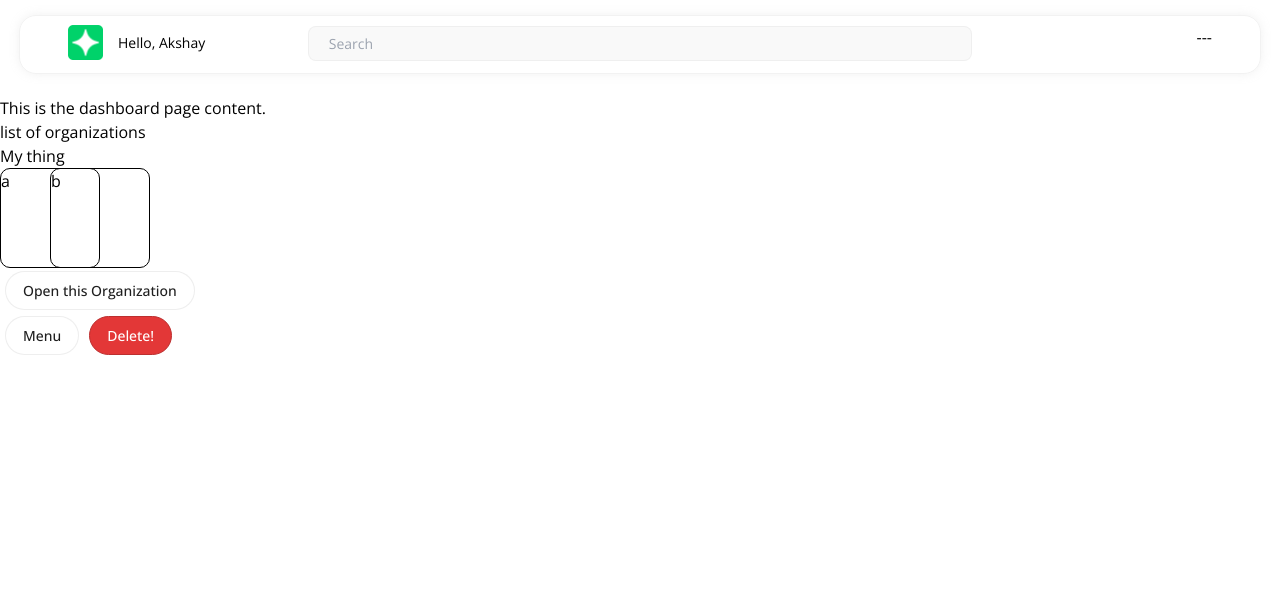
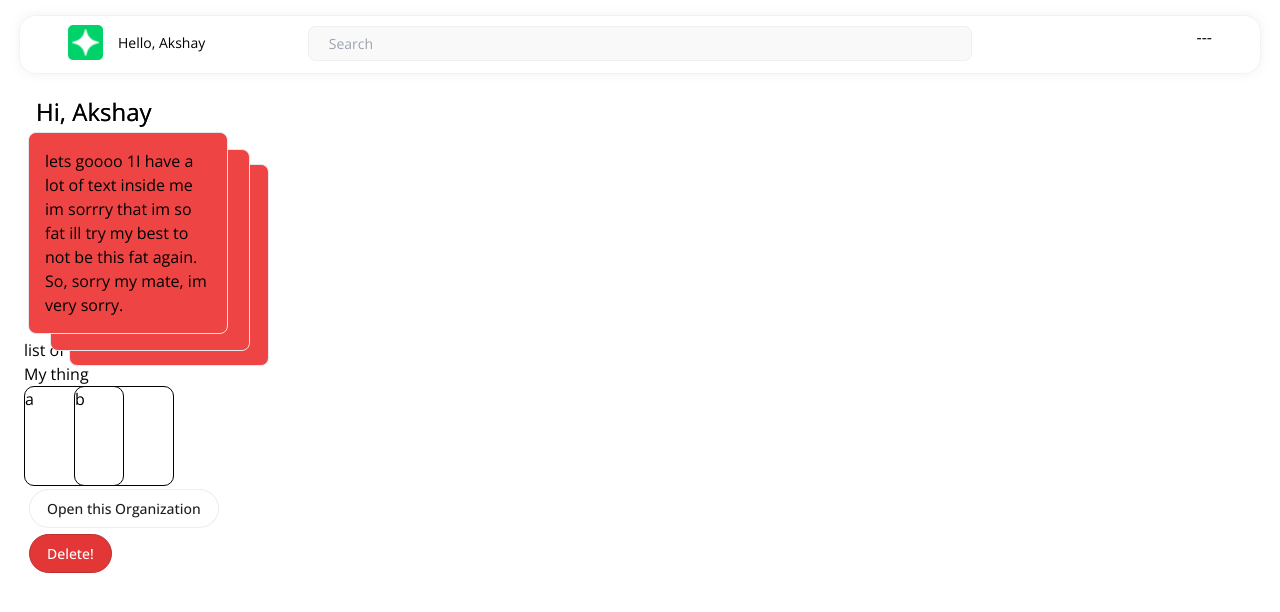
Before and after one commit to akshaykadambatt/hobbies, a Next.js app: page /dashboard in a window 1280 px wide. Shown: the top 612 px of the page. Built offline with nearby package versions, Linux system fonts and the light colour scheme; no server answers.

Commit message:
feat: Frmer motion set up for dashboard-organization complete

```diff
--- a/app/dashboard/[organizationId]/page.tsx
+++ b/app/dashboard/[organizationId]/page.tsx
@@ -6,6 +6,7 @@ import { useSession } from "next-auth/react";
 import Link from "next/link";
 import "@/app/globals.css";
 import { AnimatePresence, motion } from "framer-motion";
+import PageCard from "@/components/PageCard";
 const Dashboard: React.FC = () => {
   const [selectedId, setSelectedId] = useState<number>(0);
   const items = [
@@ -16,26 +17,28 @@ const Dashboard: React.FC = () => {
     { id: 5, title: "title 5", subtitle: "subtitle 5" },
   ];
   return (
-    <div className="page">
-      This is the organization content. list all pages here pages open as modals
-      <motion.div layoutId="i3">
-      <motion.h1 layoutId="33" className="text-2xl m-9">My thing</motion.h1>
-      <motion.div layoutId="333i" style={{borderRadius:"10px",height:"100px",width:"100px",border:"1.5px solid #000",margin:"10px 20px", display:"inline-block"}}>a</motion.div>
-      <motion.div layoutId="333ii" style={{borderRadius:"10px",height:"100px",width:"100px",border:"1.5px solid #000",margin:"10px 20px", display:"inline-block"}}>b</motion.div>
-
-      <motion.div layoutId="i3i">
-        <Link href="/dashboard" className="button">
-        Go Back
-      </Link>
-      </motion.div>
-
-      </motion.div>
-      {items.map((item) => (
+    <div className="page container organization">
+      <div className="heading mt-0">First Organization</div>
+      <div className="page-list">
+      <PageCard favouredSize="card" layoutId="item-1" stacked>lets goooo 1</PageCard>
+      <PageCard favouredSize="card" layoutId="item-2" stacked>lets goooo 2</PageCard>
+      <PageCard favouredSize="card" layoutId="item-3" stacked>lets goooo 3</PageCard>
+      <PageCard favouredSize="card">lets goooo</PageCard>
+      <PageCard favouredSize="card">lets goooo</PageCard>
+      <PageCard favouredSize="card">lets goooo</PageCard>
+      </div>
+      <div>
+        <div>
+          <Link href="/dashboard" className="button">
+            Go Back
+          </Link>
+        </div>
+      </div>
+      {/* {items.map((item) => (
         <motion.div
           layoutId={`${item.id}`}
           onClick={() => setSelectedId(item.id)}
         >
-
           <motion.h5>{item.subtitle}</motion.h5>
           <motion.h2>{item.title}</motion.h2>
         </motion.div>
@@ -51,8 +54,7 @@ const Dashboard: React.FC = () => {
             </motion.button>
           </motion.div>
         )}
-      </AnimatePresence>
-
+      </AnimatePresence> */}
     </div>
   );
 };
--- a/app/dashboard/dashboard.css
+++ b/app/dashboard/dashboard.css
@@ -20,6 +20,7 @@
 align-items: flex-start;
   justify-content: space-between;
   position: sticky;
+  z-index: 10;
 }
 .group-one, .group-three {
   display: flex;
@@ -44,6 +45,8 @@ align-items: flex-start;
   border: 1.5px solid #cccccc00;
   transition: padding .25s cubic-bezier(0.55, 0.17, 0.18, 0.79),height .25s cubic-bezier(0.55, 0.17, 0.18, 0.79);
   overflow: hidden;
+  position: relative;
+  z-index: 10;
 }
 .search input {
   border: 1.5px solid #e8e8e894;
@@ -69,6 +72,8 @@ align-items: flex-start;
 height: 60vh;
   max-height: 80vh;
   opacity: 1;
+  position: relative;
+  z-index: 100;
 
 }
   .search-banner{
--- a/app/dashboard/page.tsx
+++ b/app/dashboard/page.tsx
@@ -1,33 +1,67 @@
-"use client"
+"use client";
 
 import React, { useEffect, useState } from "react";
-import { useSelector } from 'react-redux';
+import { useSelector } from "react-redux";
 import { useSession } from "next-auth/react";
 import Link from "next/link";
 import User from "@/components/User";
-import { useRouter } from 'next/navigation'
-import '@/app/globals.css'
+import { useRouter } from "next/navigation";
+import "@/app/globals.css";
 import { motion } from "framer-motion";
+import PageCard from "@/components/PageCard";
 
 const Dashboard: React.FC = () => {
   const router = useRouter();
   return (
-    <div className="page">
-      This is the dashboard page content.
+    <div className="page container dashboard">
+      <div className="heading mt-0">Hi, Akshay</div>
+      <Link href="/dashboard/a" shallow>
+      <div className="stacked-page-cards">
+      <PageCard favouredSize="card" layoutId="item-1" stacked={true}>lets goooo 1</PageCard>
+      <PageCard favouredSize="card" layoutId="item-2" stacked={true}>lets goooo 2</PageCard>
+      <PageCard favouredSize="card" layoutId="item-3" stacked={true}>lets goooo 3</PageCard>
+      </div>
+      </Link>
+
       <ul>
-        <li>list of organizations
-    <motion.div layoutId="i3">
-      <motion.h1 layoutId="33">My thing</motion.h1>
-      <motion.div layoutId="333i" style={{borderRadius:"10px",height:"100px",width:"100px",border:"1.5px solid #000", display:"inline-block"}}>a</motion.div>
-      <motion.div layoutId="333ii" style={{borderRadius:"10px",height:"100px",width:"100px",border:"1.5px solid #000",marginLeft:"-50px", display:"inline-block"}}>b</motion.div>
-      <motion.div layoutId="i3i">
-
-      <Link href="/dashboard/a" shallow className="button">Open this Organization</Link>
-      </motion.div>
-    </motion.div>
-      <Link href="/dashboard/a" shallow className="button">Menu</Link>
-      <Link href="/dashboard/a" shallow className="button red-button">Delete!</Link>
-
+        <li>
+          list of organizations
+          <motion.div layoutId="i3">
+            <motion.h1 layoutId="33">My thing</motion.h1>
+            <motion.div
+              layoutId="333i"
+              style={{
+                borderRadius: "10px",
+                height: "100px",
+                width: "100px",
+                border: "1.5px solid #000",
+                display: "inline-block",
+              }}
+            >
+              a
+            </motion.div>
+            <motion.div
+              layoutId="333ii"
+              style={{
+                borderRadius: "10px",
+                height: "100px",
+                width: "100px",
+                border: "1.5px solid #000",
+                marginLeft: "-50px",
+                display: "inline-block",
+              }}
+            >
+              b
+            </motion.div>
+            <motion.div layoutId="i3i">
+              <Link href="/dashboard/a" shallow className="button">
+                Open this Organization
+              </Link>
+            </motion.div>
+          </motion.div>
+          <Link href="/dashboard/a" shallow className="button red-button">
+            Delete!
+          </Link>
         </li>
       </ul>
     </div>
--- a/app/globals.css
+++ b/app/globals.css
@@ -8,6 +8,11 @@
   }
 }
 
+@layer components {
+  .heading {
+    @apply text-2xl font-thin mt-5 ml-3;
+  }
+}
 .button {
   margin: 3px 5px;
   display: inline-block;
@@ -44,44 +49,78 @@
   background: #c72020;
 }
 
-.user-image{
+.user-image {
   width: 40px;
-    height: 40px;
-    border-radius: 40px;
-    border: 1.5px solid #e6e6e6ab;
-    margin-right: 10px;
-  display:inline-block;
+  height: 40px;
+  border-radius: 40px;
+  border: 1.5px solid #e6e6e6ab;
+  margin-right: 10px;
+  display: inline-block;
   overflow: hidden;
 }
 
 .user-name {
   @apply text-sm;
-  display:inline-block
+  display: inline-block;
 }
 
 .hidden {
   display: none;
 }
-.user-button{
+.user-button {
   display: flex;
   align-items: center;
 }
 
-.fade-up{
-  animation: fade-up 1s cubic-bezier(0.075, 0.82, 0.165, 1) 0s 1 forwards ;
+.fade-up {
+  animation: fade-up 1s cubic-bezier(0.075, 0.82, 0.165, 1) 0s 1 forwards;
 }
 @-webkit-keyframes fade-up {
   0% {
     opacity: 0;
-    transform: translateY(-50px) scale(1.5);
-    transform-origin: right;
+    transform: translateY(50px) scale(1.5) matrix3d(1, 0, 0, 0, 0, 1, 0, 0.0003, 0, 0, 1, 0, 0, 0, 0, 1);
+    transform-origin: top right;
   }
   20% {
     opacity: 0;
-    transform: translateY(-50px) scale(0.9);
+    transform: translateY(20px) scale(0.97) matrix3d(1, 0, 0, 0, 0, 1, 0, 0.0003, 0, 0, 1, 0, 0, 0, 0, 1);
+    transform-origin: top right;
   }
   100% {
     opacity: 1;
     transform: translateY(0px);
   }
 }
+
+.page-card {
+  @apply border border-gray-200 rounded-lg p-4 bg-red-500 inline-block;
+}
+
+.container {
+  @apply max-w-screen-xl mx-auto px-6;
+}
+.stacked-page-cards .stacked-page-card:nth-child(1){
+z-index: 3;
+    position: relative;}
+.stacked-page-cards .stacked-page-card:nth-child(2){
+    margin-left:-182px;
+    position: relative;
+    z-index: 2;
+    top: 17px;
+    opacity: .9;
+
+}
+.stacked-page-cards .stacked-page-card:nth-child(3){
+    margin-left:-185px;
+    position: relative;
+    top: 32px;
+    opacity: .9;
+
+}
+.stacked-page-card:nth-child(1){z-index: 3  !important; position: relative;}
+.stacked-page-card:nth-child(2){z-index: 2 !important; position: relative;}
+.stacked-page-card:nth-child(3){z-index: 1 !important; position: relative;}
+.unstacked-page-card{
+  animation: fade-up 1s cubic-bezier(0.075, 0.82, 0.165, 1) 0s 1 forwards;
+  transform-origin: 0%;
+}
--- /dev/null
+++ b/components/PageCard.tsx
@@ -0,0 +1,90 @@
+"use client";
+import { useSession } from "next-auth/react";
+import React, { useEffect, useState } from "react";
+import db, { UserData } from "../app/store/db";
+import { useGetDexieDB, useSetDexieDB } from "@/utils/useDexieDB";
+import { Session } from "next-auth";
+import { getDexieUser, setDexieUser } from "@/utils/dexieUtils";
+import { redirect, useRouter } from "next/navigation";
+import Image from "next/image";
+import "@/app/globals.css";
+import { IoClose } from "react-icons/io5";
+import { motion, useAnimation } from "framer-motion";
+import { ReactNode } from "react";
+
+interface PageCardProps {
+  children: ReactNode;
+  favouredSize?: "icon" | "card";
+  margin?: "small" | "large";
+  highlightedBlock?: "string";
+  layoutId?: string;
+  stacked?: boolean;
+}
+const PageCard: React.FC<PageCardProps> = ({
+  children,
+  favouredSize,
+  margin,
+  highlightedBlock,
+  layoutId,
+  stacked,
+}) => {
+  const [searchBanner, setSearchBanner] = useState(false);
+  const controls = useAnimation();
+  useEffect(() => {
+    if (!searchBanner) {
+      controls.start({
+        x: 0,
+        y: 0,
+        transition: {
+          type: "spring",
+          stiffness: 500,
+          damping: 50,
+          duration: 0.1,
+        },
+      });
+    }
+  }, [searchBanner, controls]);
+  return (
+    <motion.div
+      whileTap={{ scale: 0.99 }}
+      transition={{
+        duration: 0.1,
+        delay: 0.1,
+        transfrom:"translateZ(0)",
+        ease: [0.3, 0.0, 0.1, 1.0],
+        type: "spring", // Use a spring animation
+        stiffness: 300, // Adjust for desired springiness
+        damping: 25,
+      }}
+      viewport={{ once: true }}
+      drag
+      animate={controls}
+      whileDrag={{
+        scale: 0.99,
+        opacity: "0.8",
+        transition: { duration: 0, delay: 0 },
+        zIndex: 10,
+        position: "relative",
+      }}
+
+      dragTransition={{ bounceStiffness: 1000, bounceDamping: 50 }}
+      dragConstraints={{ left: -300, right: 300, top: -100, bottom: 300 }}
+      dragElastic={0.09}
+      dragSnapToOrigin={!searchBanner}
+      className={`page-card mx-1 my-1 w-full sm:w-[200px] ${
+        stacked ? "stacked-page-card" : "unstacked-page-card"
+      }`}
+      whileHover={{
+        scale: 1.05,
+        transition: { duration: 0.1 },
+        zIndex: 10,
+      }}
+      layoutId={layoutId || ""}
+    >
+      {children}I have a lot of text inside me im sorrry that im so fat ill try
+      my best to not be this fat again. So, sorry my mate, im very sorry.
+    </motion.div>
+  );
+};
+
+export default PageCard;
--- a/components/Search.tsx
+++ b/components/Search.tsx
@@ -48,7 +48,7 @@ const Search: React.FC = () => {
       {searchBanner && (
         <div className="search-banner-wrapper disable-scrollbars">
           <div className="delay-150 fade-up heading mt-5 text-2xl font-thin ml-3 animation-duration-[0.31s]">
-            Recents
+            26 Results
           </div>
           <motion.div
             viewport={{ once: true }}
@@ -59,7 +59,7 @@ const Search: React.FC = () => {
                 "translateY(60px) scaley(0.8)  matrix3d(1, 0, 0, 0, 0, 1, 0, 0.001, 0, 0, 1, 0, 0, 0, 0, 1)",
             }}
             whileInView={{ opacity: 1, transform: "translateY(0px)" }}
-          ></motion.div>
+          >Text inside the box</motion.div>
           <motion.div
             viewport={{ once: true }}
             className="search-banner"
```
